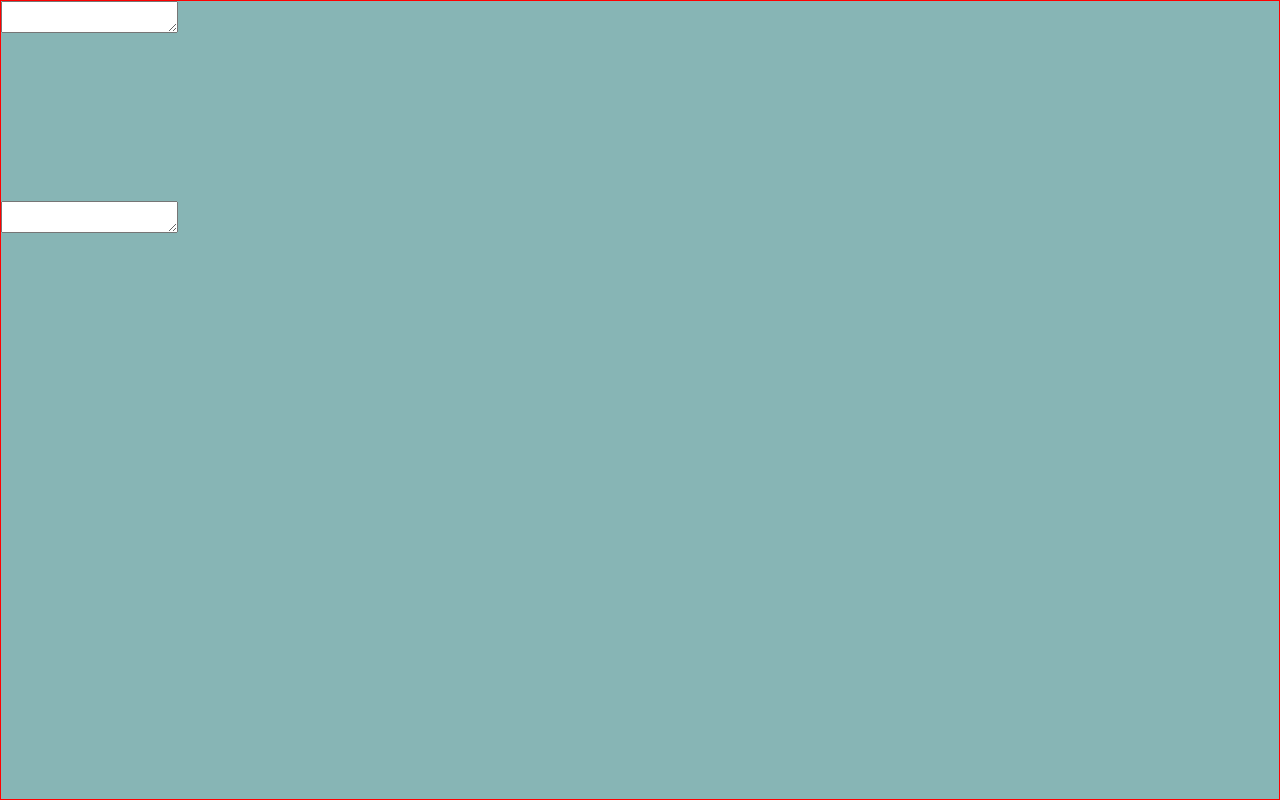
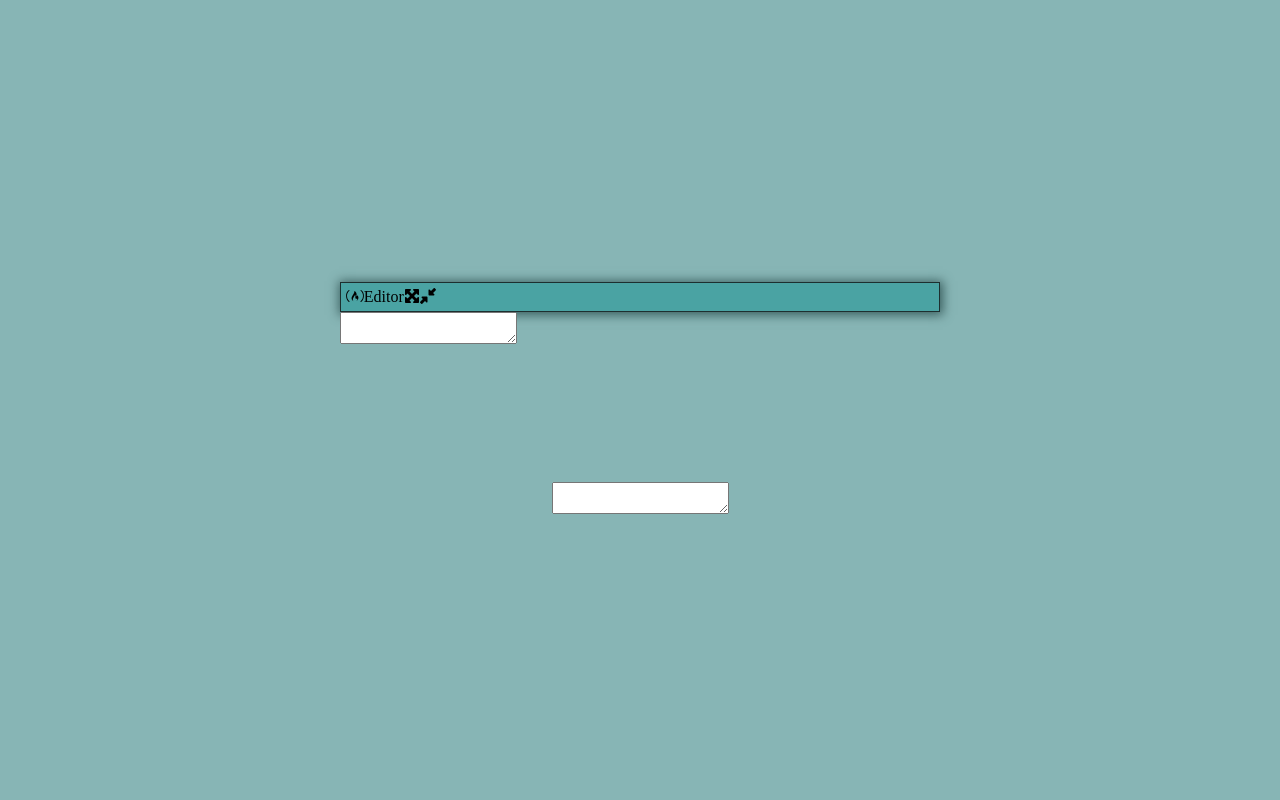
Before and after one commit to zun-liang/fcc-markdown-previewer, a React (Vite) app: page / in a window 1280 px wide. Built offline with nearby package versions, Linux system fonts and the light colour scheme.

Commit message:
add fontawesomeicon

```diff
--- a/package.json
+++ b/package.json
@@ -10,6 +10,11 @@
     "preview": "vite preview"
   },
   "dependencies": {
+    "@fortawesome/fontawesome-svg-core": "^6.4.2",
+    "@fortawesome/free-brands-svg-icons": "^6.4.2",
+    "@fortawesome/free-regular-svg-icons": "^6.4.2",
+    "@fortawesome/free-solid-svg-icons": "^6.4.2",
+    "@fortawesome/react-fontawesome": "^0.2.0",
     "react": "^18.2.0",
     "react-dom": "^18.2.0",
     "styled-components": "^6.1.1"
--- a/src/App.jsx
+++ b/src/App.jsx
@@ -7,7 +7,10 @@ import { useEffect } from "react";
 const AppBox = styled.div`
   width: 100%;
   height: var(--app-height);
-  border: 1px solid red;
+  display: flex;
+  flex-direction: column;
+  align-items: center;
+  justify-content: center;
 `;
 
 const App = () => {
--- a/src/components/Editor.jsx
+++ b/src/components/Editor.jsx
@@ -1,15 +1,34 @@
 import styled from "styled-components";
+import { FontAwesomeIcon } from "@fortawesome/react-fontawesome";
+import { faFreeCodeCamp } from "@fortawesome/free-brands-svg-icons";
+import {
+  faMaximize,
+  faDownLeftAndUpRightToCenter,
+} from "@fortawesome/free-solid-svg-icons";
 
 const EditorBox = styled.div`
   width: 600px;
   min-height: 200px;
 `;
-const Toolbar = styled.div``;
+const Toolbar = styled.div`
+  background-color: #4aa3a3;
+  padding: 0.3rem;
+  border: 1px solid #1d2f2f;
+  box-shadow: 1px 1px 10px 2px #3a5f5f;
+  display: flex;
+`;
+const StyledIcon = styled(FontAwesomeIcon)``;
+const StyledP = styled.p``;
 const StyledTextArea = styled.textarea``;
 const Editor = () => {
   return (
     <EditorBox>
-      <Toolbar></Toolbar>
+      <Toolbar>
+        <StyledIcon icon={faFreeCodeCamp} />
+        <StyledP>Editor</StyledP>
+        <StyledIcon icon={faMaximize} />
+        <StyledIcon icon={faDownLeftAndUpRightToCenter} />
+      </Toolbar>
       <StyledTextArea id="editor" name="editor" placeholder="" />
     </EditorBox>
   );
--- a/src/components/Previewer.jsx
+++ b/src/components/Previewer.jsx
@@ -5,7 +5,7 @@ const StyledTextArea = styled.textarea``;
 const Previewer = () => {
   return (
     <PreviewerBox>
-      <StyledTextArea id="previewer" name="previewer" placeholder="" />
+      <StyledTextArea id="preview" name="preview" placeholder="" />
     </PreviewerBox>
   );
 };
```
Also changed, not shown: 1 other file (tests, documents, lock files or other folders).
